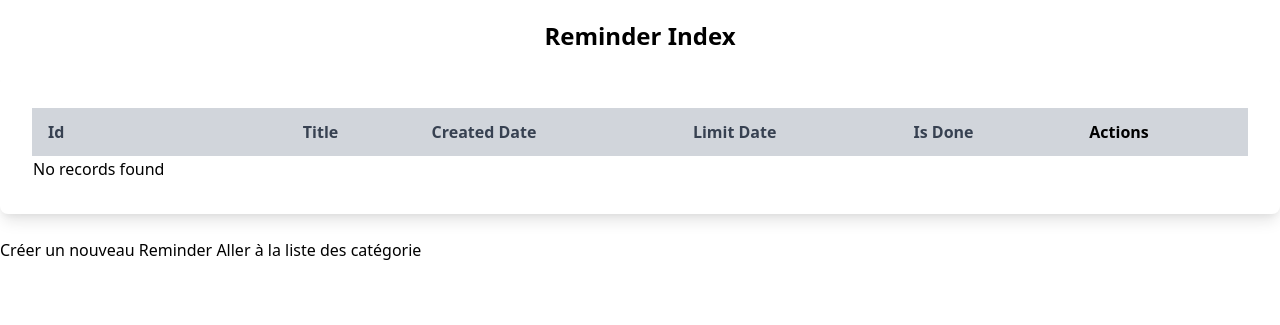
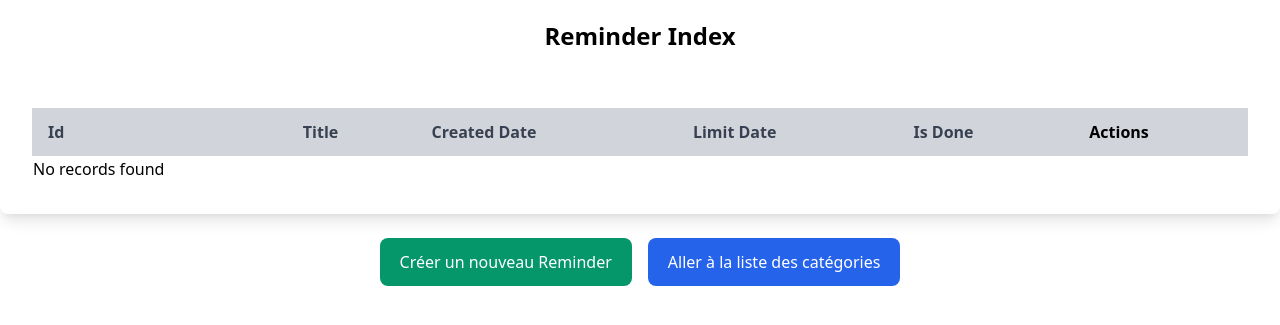
Before and after one commit to CestPasFo/Brief_Reminders, a Symfony app: template templates/reminder/index.html.twig in a window 1280 px wide. Shown: the part 92-417 px from the top of the page. Run offline with Twig, Linux system fonts and the light colour scheme; the template is opened without the code that fills it, so the values that code supplies are empty; some libraries are stand-ins or nearby versions.

Commit message:
Fix : MàJ page reminders

```diff
--- a/templates/reminder/index.html.twig
+++ b/templates/reminder/index.html.twig
@@ -42,8 +42,8 @@
                 <td class="py3 px4">{{ reminder.limitDate ? reminder.limitDate|date('Y-m-d H:i:s') : '' }}</td>
                 <td class="py3 px4">{{ reminder.isDone ? 'Yes' : 'No' }}</td>
                 <td class="py3 px4">
-                    <a href="{{ path('app_reminder_show', {'id': reminder.id}) }}" class="text-blue600 hover:underline">Voir</a>
-                    <a href="{{ path('app_reminder_edit', {'id': reminder.id}) }}" class "text-yellow600 hover:underline ml2">Modifier</a>
+                    <a href="{{ path('app_reminder_show', {'id': reminder.id}) }}" class="bg-blue-500 hover:bg-blue-600 h-10 text-white font-bold py-2 px-4 rounded transition duration-300 ease-in-out">Voir</a>
+                    <a href="{{ path('app_reminder_edit', {'id': reminder.id}) }}" class="bg-yellow-500 hover:bg-yellow-600 h-10 text-white font-bold py-2 px-4 rounded transition duration-300 ease-in-out">Modifier</a>
                     {{ include('reminder/_delete_form.html.twig', {'reminder': reminder}) }}
                 </td>
             </tr>
@@ -56,10 +56,13 @@
     </table>
 </div>
 
-<div class "flex justify-center gap4">
-    <a href="{{ path('app_reminder_new') }}" class "bg-green600 text-white px5 py3 rounded-lg hover:bg-green700 transition duration200">Créer un nouveau Reminder</a>
-
-    <a href="{{ path('app_category_index') }}" class "bg-blue600 text-white px5 py3 rounded-lg hover:bg-blue700 transition duration200">Aller à la liste des catégorie</a>
+<div class="flex justify-center gap-4">
+    <a href="{{ path('app_reminder_new') }}" class="bg-green-600 text-white px-5 py-3 rounded-lg hover:bg-green-700 transition duration-200">
+        Créer un nouveau Reminder
+    </a>
+    <a href="{{ path('app_category_index') }}" class="bg-blue-600 text-white px-5 py-3 rounded-lg hover:bg-blue-700 transition duration-200">
+        Aller à la liste des catégories
+    </a>
 </div>
 
 {% endblock %}
```
